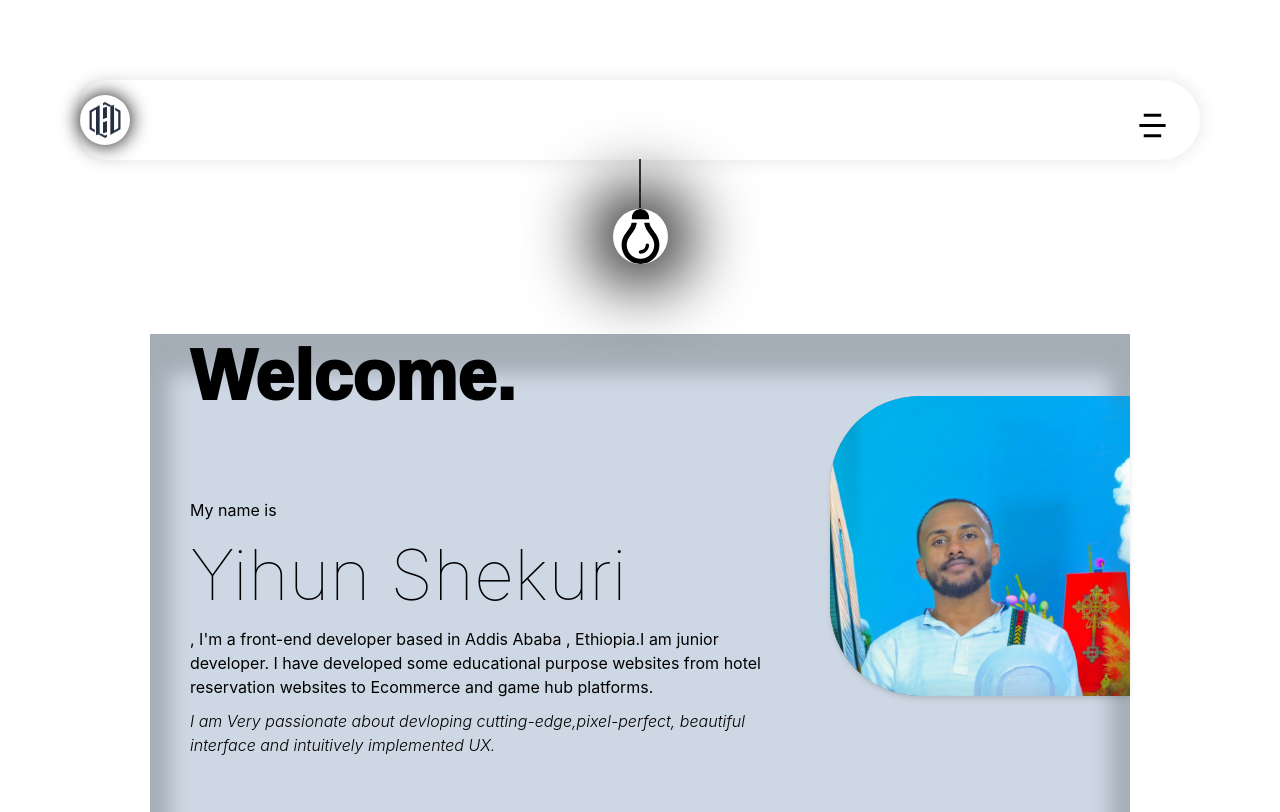
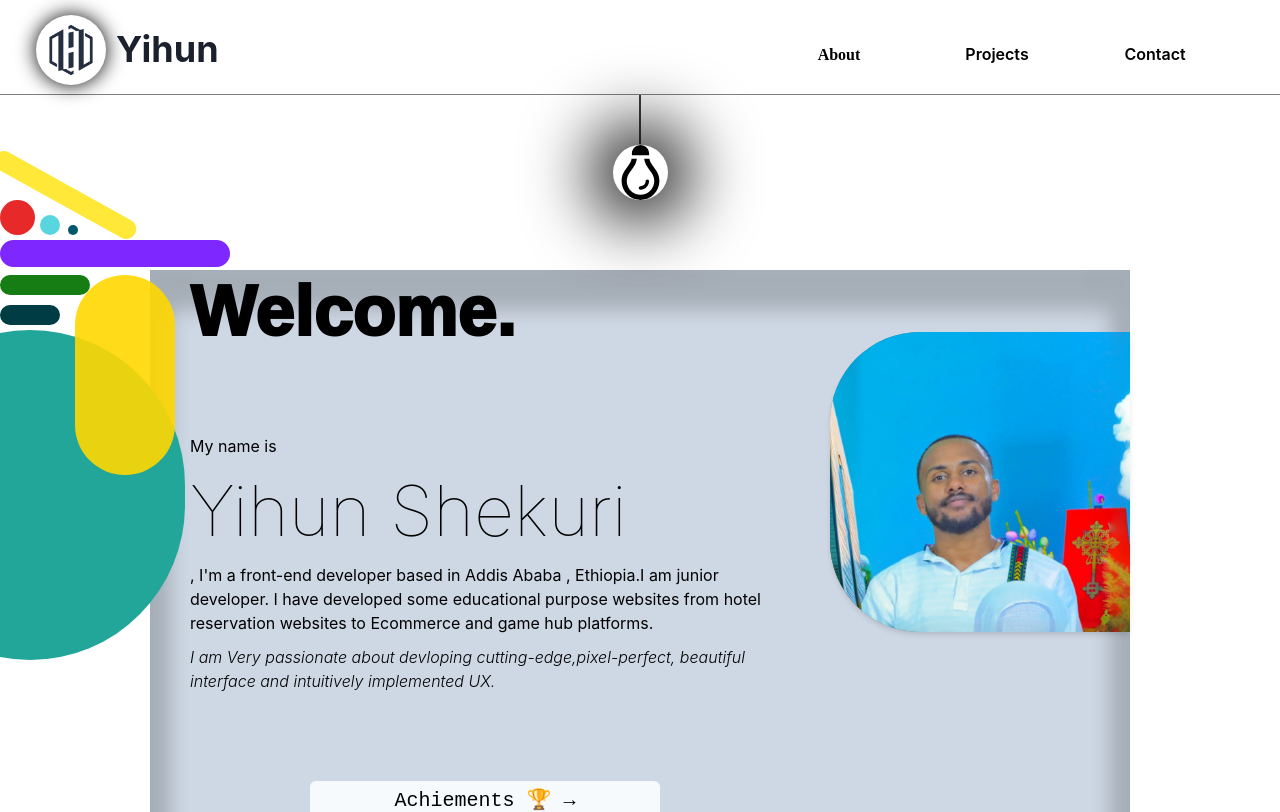
Before and after one commit to hailemichael121/Mine, a React (Vite) app: page / in a window 1280 px wide. Shown: the top 812 px of the page. Built offline with nearby package versions, Linux system fonts and the light colour scheme.

Commit message:
changed the menu format and the profile box transformation style

```diff
--- a/src/components/top/Header.tsx
+++ b/src/components/top/Header.tsx
@@ -1,7 +1,14 @@
-import { Box, Image, Stack, useColorMode } from "@chakra-ui/react";
+import {
+  Box,
+  Button,
+  Heading,
+  Image,
+  Stack,
+  useColorMode,
+} from "@chakra-ui/react";
 
-import RotatingMenu from "./RotatingMenu";
 import ColorModeSwitch from "../ColorModeSwitch";
+import Menu from "./Menu";
 
 const Header = () => {
   const { colorMode } = useColorMode();
@@ -9,37 +16,45 @@ const Header = () => {
   return (
     <>
       <Box
-        mt={20}
-        mr={20}
-        ml={20}
-        mb={1}
+        pt="15px"
+        pr={5}
+        pl={5}
+        pb="9px"
+        mb="5px"
         backgroundColor={"transparent"}
         display={"flex"}
-        alignItems="center" // Vertically centers content within the Box
+        alignItems="center"
         justifyContent="space-between"
-        minWidth={"10vh"}
-        minHeight={"10vh"}
-        boxShadow=" 0px 0px 20px 0px rgba(0, 0, 0, 0.1)"
-        borderLeftRadius="30px"
-        borderRightRadius="45px"
-        borderWidth={0}
+        marginLeft={0}
+        marginRight={0}
+        borderBottomWidth="thin"
+        borderBottomColor="GrayText"
       >
-        <Image
-          transition=" 1s "
-          _hover={{ transform: "rotate(360deg)" }}
-          backgroundColor={colorMode === "dark" ? "White" : "transparent"}
-          borderRadius={colorMode === "dark" ? "30px" : "30px"}
-          boxShadow=" 0px 0px 20px 0px rgba(1, 1, 1)"
-          width="50px"
-          height="50px"
-          src="/images/Logo2Bg.png"
-        />{" "}
+        <Button
+          backgroundColor={"transparent"}
+          _hover={{ backgroundColor: "transparent" }}
+        >
+          <Image
+            transition=" 0.3s "
+            _hover={{ transform: "rotate(45deg)", mr: "5px" }}
+            backgroundColor={colorMode === "dark" ? "White" : "transparent"}
+            borderRadius={colorMode === "dark" ? "35px" : "35px"}
+            boxShadow=" 0px 0px 20px 0px rgba(1, 1, 1)"
+            width="70px"
+            height="70px"
+            src="/images/Logo2Bg.png"
+          />
+          <Heading pl="10px" fontFamily="revert">
+            Yihun
+          </Heading>
+        </Button>
+
         <Stack
           margin="20px 30px 10px 0px"
           direction="row"
           justifyContent={"space-between"}
         >
-          <RotatingMenu />
+          <Menu />
         </Stack>
       </Box>
 
--- a/src/components/top/Menu.tsx
+++ b/src/components/top/Menu.tsx
@@ -1,5 +1,7 @@
 import { Button, useColorMode } from "@chakra-ui/react";
 import { Link } from "react-router-dom";
+import "../../App.css";
+import "../../fonts/Mova.ttf";
 
 const Menu = () => {
   const { colorMode } = useColorMode();
@@ -7,27 +9,44 @@ const Menu = () => {
     <>
       <Button
         color={colorMode === "dark" ? "wheat" : "black"}
-        boxShadow="0px 4px 8px rgba(0, 0, 1, 0.15)"
+        width="150px"
+        transition="0.8s"
+        backgroundColor="transparent"
+        _hover={{
+          borderBottomWidth: "5px",
+          borderColor: "black",
+          backgroundColor: "transparent",
+        }}
+        fontFamily="Arenq"
       >
-        <Link to={"/"}>Home</Link>
+        <Link to={"/"}>About</Link>
       </Button>
       <Button
         color={colorMode === "dark" ? "wheat" : "black"}
-        boxShadow="0px 4px 8px rgba(0, 0, 0, 0.15)"
+        width="150px"
+        transition="0.8s"
+        backgroundColor="transparent"
+        _hover={{
+          borderBottomWidth: "5px",
+          borderColor: "black",
+          backgroundColor: "transparent",
+        }}
       >
-        <Link to={"/Achievments"}>Achievements</Link>
+        <Link to={"/Achievments"}>Projects</Link>
       </Button>
+
       <Button
         color={colorMode === "dark" ? "wheat" : "black"}
-        boxShadow="0px 4px 8px rgba(0, 0, 0, 0.15)"
+        width="150px"
+        backgroundColor="transparent"
+        transition="0.1ms"
+        _hover={{
+          borderBottomWidth: "5px",
+          borderColor: "black",
+          backgroundColor: "transparent",
+        }}
       >
-        <Link to={"/Gallery"}>Gallery</Link>
-      </Button>
-      <Button
-        color={colorMode === "dark" ? "wheat" : "black"}
-        boxShadow="0px 4px 8px rgba(0, 0, 0, 0.15)"
-      >
-        <Link to={"/Contact"}>Contact Me</Link>
+        <Link to={"/Contact"}>Contact</Link>
       </Button>
     </>
   );
--- a/src/components/top/ProfileBox.tsx
+++ b/src/components/top/ProfileBox.tsx
@@ -1,5 +1,5 @@
 import { Box, Button, HStack, VStack, useColorMode } from "@chakra-ui/react";
-import { ProfileText } from "..";
+import { Elipse, ProfileText } from "..";
 import ProfilePhoto from "./ProfilePhoto";
 import { Link } from "react-router-dom";
 
@@ -7,6 +7,11 @@ const ProfileBox = () => {
   const { colorMode } = useColorMode();
 
   return (
+    <>
+      <Box position="absolute">
+        <Elipse />
+      </Box>
+
       <VStack
         margin={0}
         backgroundColor="#ced8e4"
@@ -19,9 +24,11 @@ const ProfileBox = () => {
           backgroundcolor: "rgb(238,174,202)",
           background:
             "radial-gradient(circle, rgba(238,174,202,1) 0%, rgba(148,187,233,1) 100%)",
-        transform: "scale(1.1)",
+          mr: "50px",
+          ml: "300px",
+          mt: "30px",
         }}
-      transition={"1.9s"}
+        transition={"1s"}
         mr={150}
         ml={150}
         mb={100}
@@ -49,6 +56,7 @@ const ProfileBox = () => {
           <Link to={"/Achievments"}>Achiements 🏆 →</Link>
         </Button>
       </VStack>
+    </>
   );
 };
 
```
Lines whose indentation alone changed are shown as unchanged.
